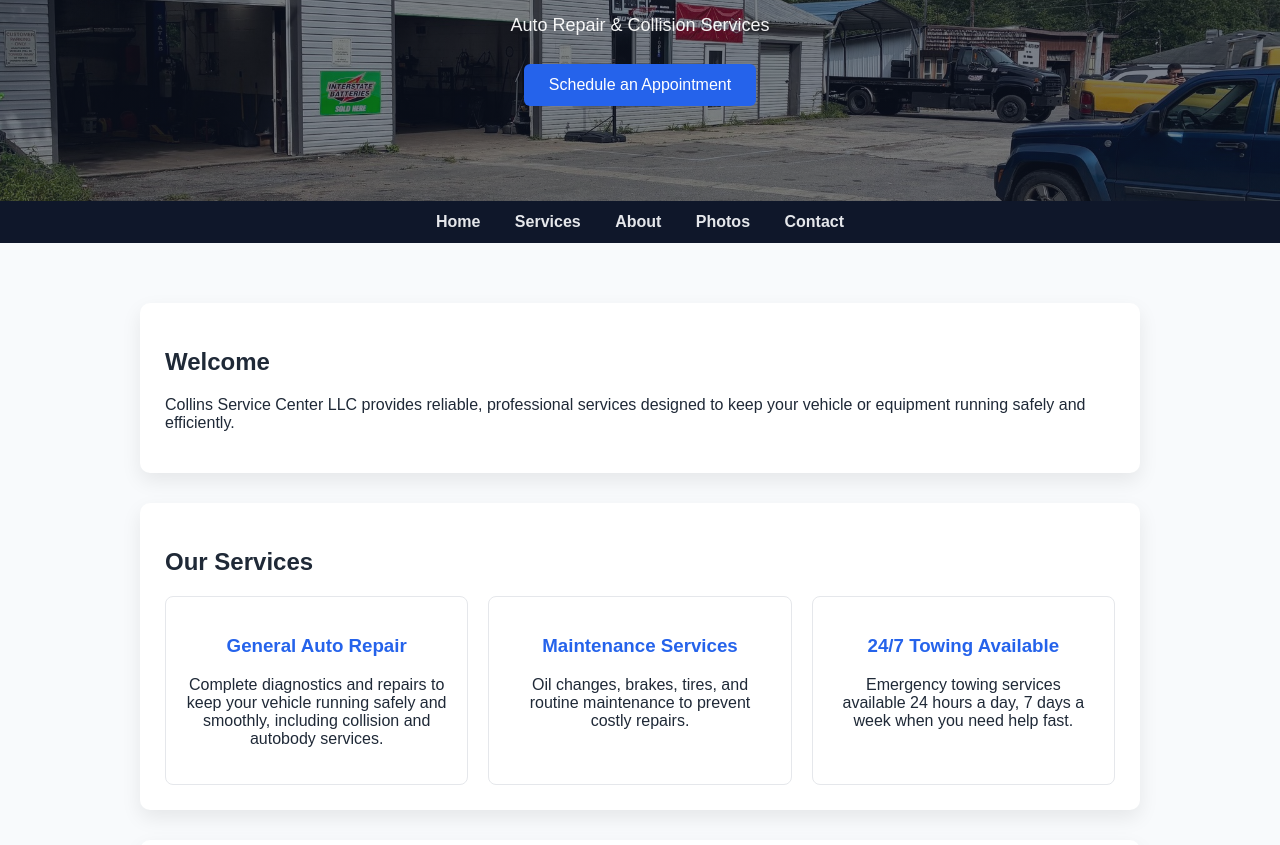
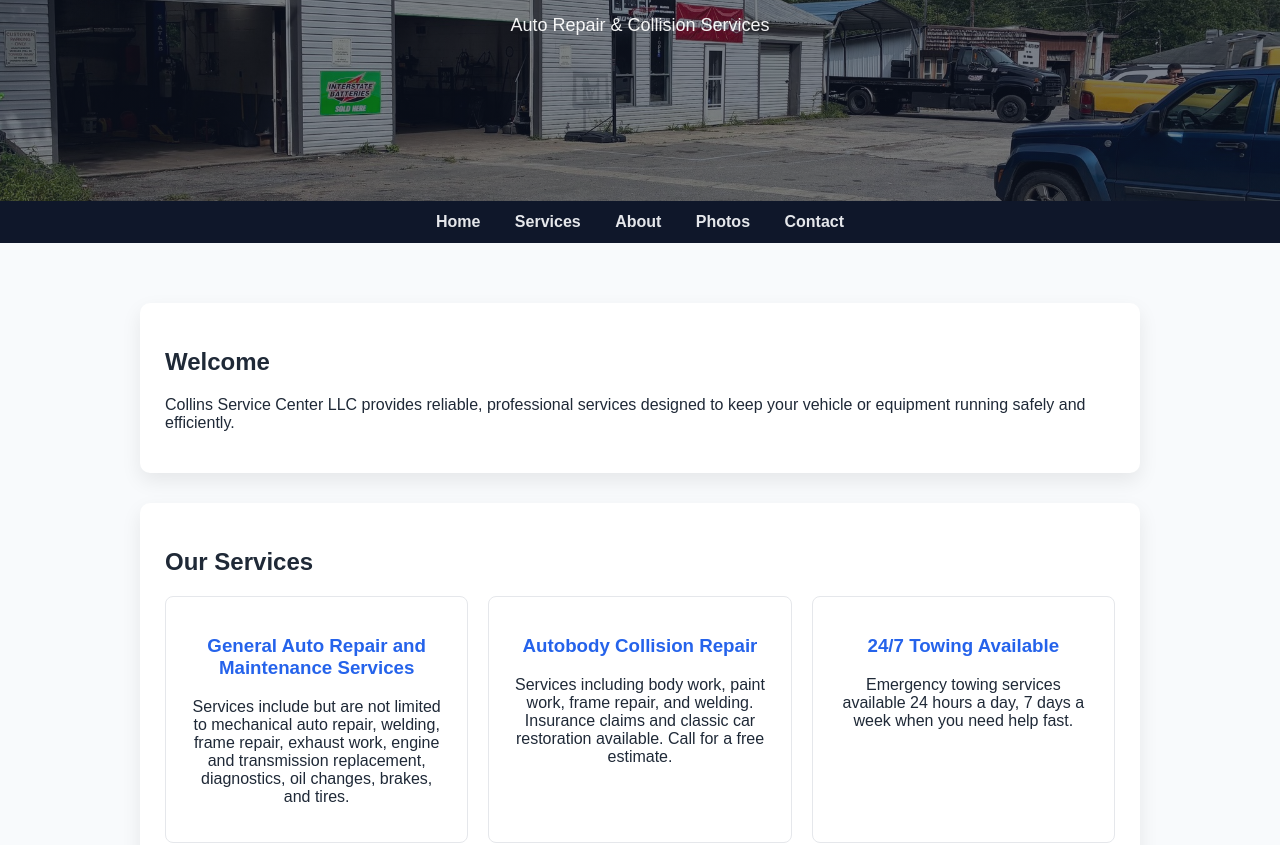
Before and after one commit to bigworm1705-gif/collins-service-center, a plain HTML site: page index.html in a window 1280 px wide. Shown: the part 119-964 px from the top of the page. Drawn offline with Linux system fonts and the light colour scheme.

Commit message:
Update index.html

```diff
--- a/index.html
+++ b/index.html
@@ -157,7 +157,7 @@
   <header>
     <h1>Collins Service Center LLC</h1>
     <p>Auto Repair & Collision Services</p>
-    <button onclick="scrollToContact()">Schedule an Appointment</button>
+
   </header>
 
   <nav>
@@ -178,12 +178,12 @@
       <h2>Our Services</h2>
       <div class="services">
         <div class="service">
-          <h3>General Auto Repair</h3>
-          <p>Complete diagnostics and repairs to keep your vehicle running safely and smoothly, including collision and autobody services.</p>
+          <h3>General Auto Repair and Maintenance Services</h3>
+          <p>Services include but are not limited to mechanical auto repair, welding, frame repair, exhaust work, engine and transmission replacement, diagnostics, oil changes, brakes, and tires.</p>
         </div>
         <div class="service">
-          <h3>Maintenance Services</h3>
-          <p>Oil changes, brakes, tires, and routine maintenance to prevent costly repairs.</p>
+          <h3>Autobody Collision Repair</h3>
+          <p>Services including body work, paint work, frame repair, and welding. Insurance claims and classic car restoration available. Call for a free estimate.</p>
         </div>
         <div class="service">
           <h3>24/7 Towing Available</h3>
@@ -219,7 +219,7 @@
       <p><strong>Phone:</strong> (304) 952-4226</p>
       <p><strong>Facebook:</strong> <a href="https://www.facebook.com/profile.php?id=61579108166010" target="_blank">Visit us on Facebook</a></p>
       <p>Need service you can trust? Contact us today to schedule your appointment.</p>
-      <button onclick="showMessage()">Contact Now</button>
+      <a href="tel:13049524226"><button>Contact Now</button></a>
     </section>
   </main>
 
```
